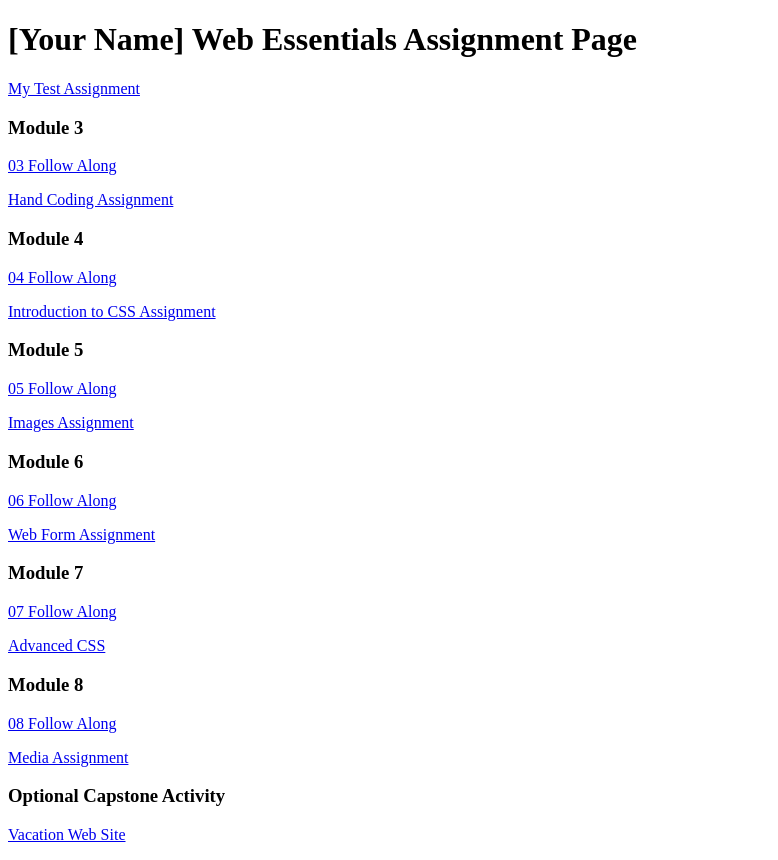
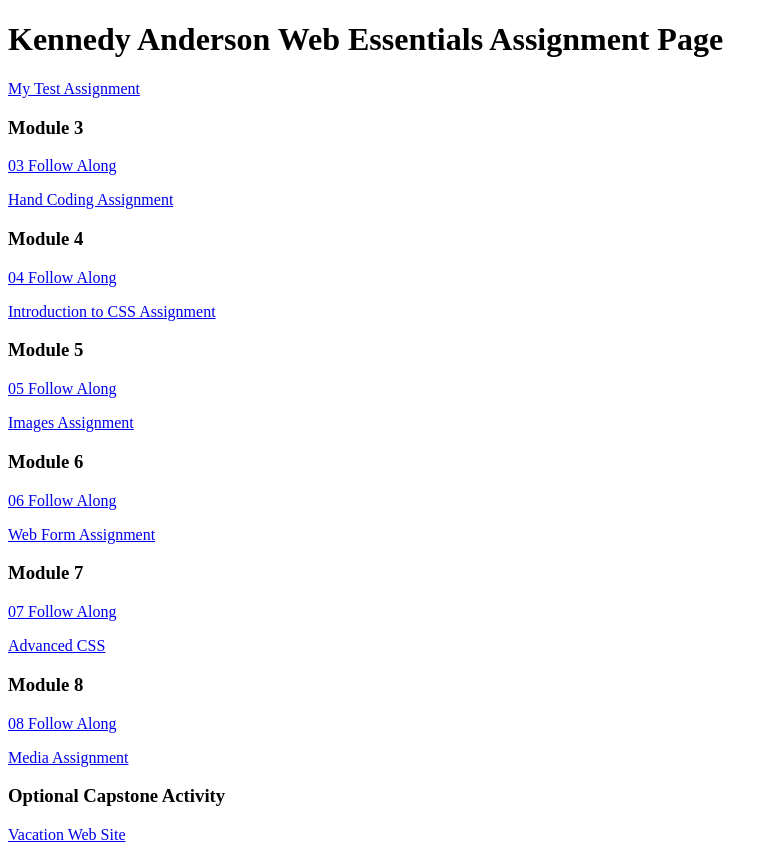
Before and after one commit to Kennicora/dwdd1600, a plain HTML site: page index.html in a window 1280 px wide. Shown: the whole page, without its empty margins (0-778 px from the left). Drawn offline with Linux system fonts and the light colour scheme.

Commit message:
Update index.html

```diff
--- a/index.html
+++ b/index.html
@@ -6,7 +6,7 @@
 		<title>dwdd 1600 assignment list page</title>
 	</head>
 	<body>
-		<h1>[Your Name] Web Essentials Assignment Page</h1>
+		<h1>Kennedy Anderson Web Essentials Assignment Page</h1>
 		<p><a href="01test">My Test Assignment</a></p>
 
 		<h3>Module 3</h3>
```
